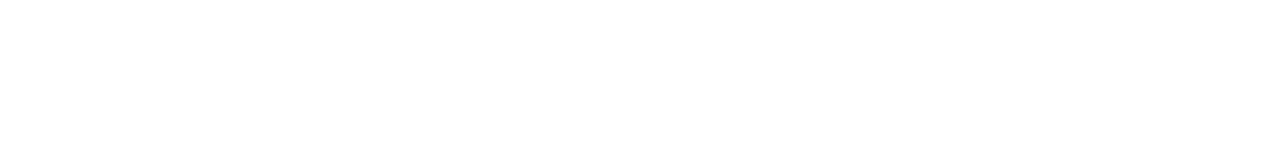
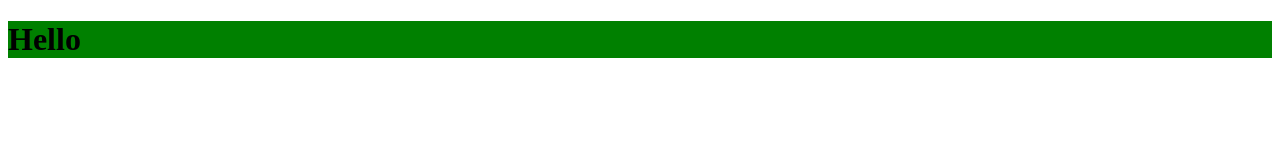
Before and after one commit to AP071216/mp2, a plain HTML site: page index.html in a window 1280 px wide. Drawn offline with Linux system fonts and the light colour scheme.

Commit message:
Link stylesheet and script to html file

```diff
--- a/assets/css/style.css
+++ b/assets/css/style.css
@@ -0,0 +1,3 @@
+h1 {
+    background-color: green;
+}
--- a/assets/js/script.js
+++ b/assets/js/script.js
@@ -0,0 +1 @@
+console.log("Hello, World!");
--- a/index.html
+++ b/index.html
@@ -3,9 +3,13 @@
 <head>
     <meta charset="UTF-8">
     <meta name="viewport" content="width=device-width, initial-scale=1.0">
+    <link rel="stylesheet" href="assets/css/style.css">
     <title>Document</title>
 </head>
 <body>
-
+    <div>
+        <h1>Hello</h1>
+    </div>
+    <script src="assets/js/script.js"></script>
 </body>
 </html>
```
